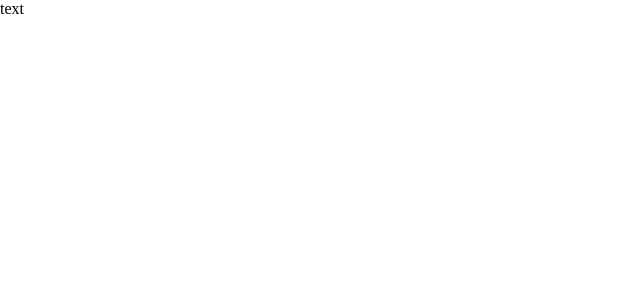
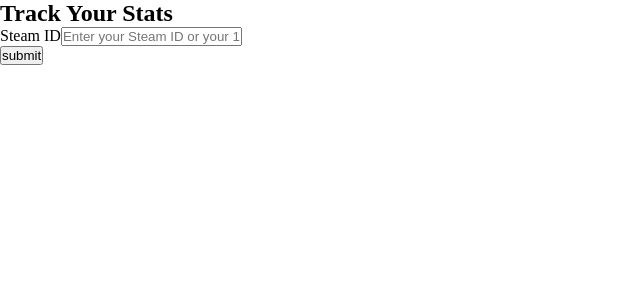
Before and after one commit to JoesGitCode/CSGO_stat_tracker, a Vue app in the folder client/: page / in a window 1280 px wide. Shown: the top 300 px of the page, without its empty margins (0-640 px from the left). Built offline with nearby package versions, Linux system fonts and the light colour scheme; a web font is replaced by a local one.

Commit message:
added the form

```diff
--- a/client/src/App.vue
+++ b/client/src/App.vue
@@ -1,11 +1,16 @@
 <template>
-  <div id="app">text</div>
+  <div class="container">
+    <SearchForm />
+  </div>
 </template>
 
 <script>
+import SearchForm from "./components/SearchForm";
 export default {
   name: "app",
-  components: {}
+  components: {
+    SearchForm
+  }
 };
 </script>
 
@@ -14,6 +19,7 @@ export default {
   font-family: "csgo_font";
   src: URL("../public/cs_regular.ttf") format("truetype");
 }
+
 * {
   box-sizing: border-box;
   margin: 0;
--- /dev/null
+++ b/client/src/components/SearchForm.vue
@@ -0,0 +1,33 @@
+<template>
+  <section class="search">
+    <h1>Track Your Stats</h1>
+    <form>
+      <div class="form-group">
+        <label for="steamid">Steam ID</label>
+        <input
+          type="text"
+          name="text"
+          id="steamid"
+          placeholder="Enter your Steam ID or your 16 digit steam number thing"
+        />
+      </div>
+      <div class="form-group">
+        <input type="submit" value="submit" class="btn" />
+      </div>
+    </form>
+  </section>
+</template>
+
+<script>
+export default {
+  name: "Search",
+  data() {
+    return {
+      steamid: ""
+    };
+  }
+};
+</script>
+
+<style>
+</style>
```
